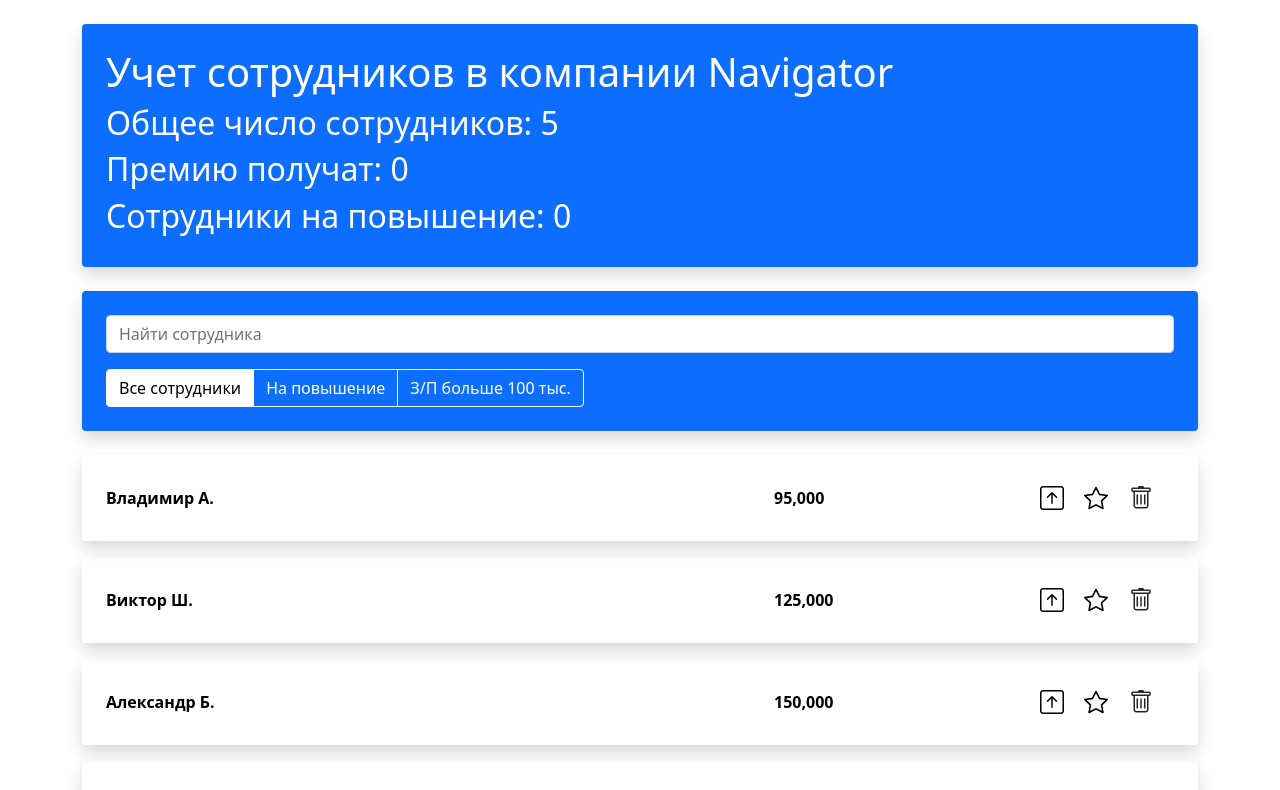
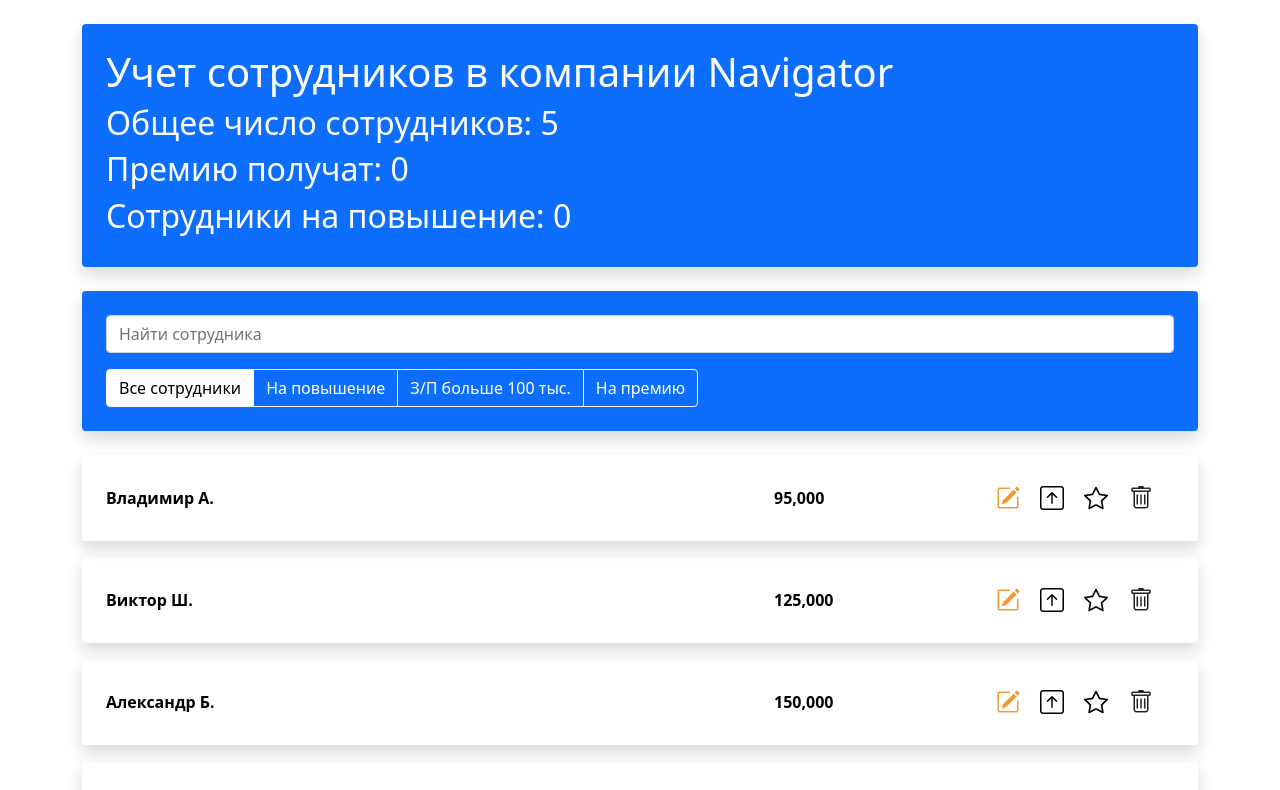
Before and after one commit to gedonik/employee-card, a Vue app: page / in a window 1280 px wide. Shown: the top 790 px of the page. Built offline with nearby package versions, Linux system fonts and the light colour scheme.

Commit message:
добавил фильтры, счетчик бонусов, редактирование зарплат

```diff
--- a/src/App.vue
+++ b/src/App.vue
@@ -1,19 +1,29 @@
 <template>
   <div class="app container-xl">
-    <AppHeader :employees="employees" :bonus="bonus" :promo="promo"/>
+    <AppHeader
+        :employees="employees"
+        :bonus="bonus"
+        :promo="promo"
+    />
 
-    <AppFilters v-model="searchText"/>
+    <AppFilters
+        v-model="searchText"
+        :activeBtn="activeBtn"
+        @changeActiveBtn="changeActiveBtn"
+    />
 
     <AppListEmployees
-        :employees="filteredEmployees"
+        :filteredEmployees="filteredEmployees"
         @delEmployee="delEmployee"
-        :bonus="bonus"
-        :promo="promo"
         @promoCheck="promoCheck"
         @bonusCheck="bonusCheck"
+        @changeSalary="changeSalary"
     />
 
-    <AppFormAdd :employees="employees" @addEmployee="addEmployee"/>
+    <AppFormAdd
+        :employees="employees"
+        @addEmployee="addEmployee"
+    />
   </div>
 </template>
 
@@ -30,48 +40,75 @@
   data() {
     return {
       employees: [
-        {id: 0, name: 'Владимир А.', salary: 95000, isCheckedBonus: false, isCheckedPromo: true, },
-        {id: 1, name: 'Виктор Ш.', salary: 125000, isCheckedBonus: false, isCheckedPromo: true,},
-        {id: 2, name: 'Александр Б.', salary: 150000, isCheckedBonus: false, isCheckedPromo: true,},
-        {id: 3, name: 'Олег В.', salary: 85000, isCheckedBonus: false, isCheckedPromo: true,},
-        {id: 4, name: 'Андрей П.', salary: 100000, isCheckedBonus: false, isCheckedPromo: true,},
+        {id: 0, name: 'Владимир А.', salary: 95000, isCheckedPromo: false, isCheckedBonus: false},
+        {id: 1, name: 'Виктор Ш.', salary: 125000, isCheckedPromo: false, isCheckedBonus: false},
+        {id: 2, name: 'Александр Б.', salary: 150000, isCheckedPromo: false, isCheckedBonus: false},
+        {id: 3, name: 'Олег В.', salary: 85000, isCheckedPromo: false, isCheckedBonus: false},
+        {id: 4, name: 'Андрей П.', salary: 100000, isCheckedPromo: false, isCheckedBonus: false},
       ],
       bonus: 0,
       promo: 0,
       searchText: '',
+      activeBtn: 'all',
+      employeesNewArr: [],
     }
   },
   computed: {
     filteredEmployees() {
-      return this.employees.filter(em => em.name.toLowerCase().includes(this.searchText.toLowerCase()));
-    }
+      this.changeActiveBtn(this.activeBtn);
+      return this.employeesNewArr.filter(em => em.name.toLowerCase().includes(this.searchText.toLowerCase()));
+    },
   },
   methods: {
+    changeActiveBtn(name) {
+      this.activeBtn = name;
+
+      switch (name) {
+        case 'all' :
+          this.employeesNewArr = this.employees.map(employee => employee);
+          break;
+        case 'raise' :
+          this.employeesNewArr = this.employees.filter(employee => employee.isCheckedPromo === true);
+          break;
+        case 'salaryMore' :
+          this.employeesNewArr = this.employees.filter(employee => employee.salary > 100000);
+          break;
+        case 'bonus' :
+          this.employeesNewArr = this.employees.filter(employee => employee.isCheckedBonus === true);
+          break;
+      }
+    },
+    changeSalary(id, salary) {
+      this.employees = this.employees.map(employee => employee.id === id ? {...employee, salary: salary} : employee);
+      console.log(this.employees);
+    },
     addEmployee(employee) {
       if (employee.name !== '' && employee.salary !== '') {
         this.employees.push(employee);
-        console.log(employee)
       }
     },
     delEmployee(person) {
-      this.employees = this.employees.filter(em => em.id !== person.id);
+      person.isCheckedPromo ? this.promo-- : '';
+      person.isCheckedBonus ? this.bonus-- : '';
+      this.employees = this.employees.filter(employee => employee.id !== person.id);
     },
-    promoCheck(isCheckedPromo) {
-      if (isCheckedPromo === true) {
-        this.promo++;
-      } else {
-        this.promo--;
-      }
+    promoCheck(id, isCheckedPromo) {
+      isCheckedPromo ? this.promo-- : this.promo++;
+
+      this.employees = this.employees.map(employee => employee.id === id ? {
+        ...employee,
+        isCheckedPromo: !employee.isCheckedPromo
+      } : employee)
     },
-    bonusCheck(isCheckedBonus) {
-      if (isCheckedBonus === true) {
-        this.bonus++;
-      } else {
-        this.bonus--;
-      }
+    bonusCheck(id, isCheckedBonus) {
+      isCheckedBonus ? this.bonus-- : this.bonus++;
+
+      this.employees = this.employees.map(employee => employee.id === id ? {
+        ...employee,
+        isCheckedBonus: !employee.isCheckedBonus
+      } : employee);
     },
   },
-
 }
 </script>
 
--- a/src/components/AppEmployeeItem.vue
+++ b/src/components/AppEmployeeItem.vue
@@ -1,10 +1,19 @@
 <template>
-  <li class="text-black p-4 rounded d-flex justify-content-between mb-3 shadow align-items-center">
+  <li class="text-black p-4 rounded d-flex justify-content-between flex-wrap mb-3 shadow align-items-center">
     <strong>{{ person.name }}</strong>
     <div class="item-wrapper d-flex justify-content-between align-items-center">
-      <strong>{{ person.salary.toLocaleString() }}</strong>
+      <input class="align-items-center w-25 border-2"
+             v-if="isEdit"
+             type="text"
+             v-model="salaryVal">
+      <strong v-else>{{ person.salary.toLocaleString() }}</strong>
+
 
       <div class="item-widgets">
+        <i v-if="!isEdit" class="bi bi-pencil-square" @click="editSalary"></i>
+
+        <i v-else class="bi bi-save" @click="editSalary"></i>
+
         <i class="bi bi-arrow-up-square" :style="iconStylePromo" @click="iconStyleChangePromo"></i>
 
         <i class="bi bi-star" :style="iconStyleBonus" @click="iconStyleChangeBonus"></i>
@@ -26,37 +35,31 @@
       type: Object,
       required: true,
     },
-    bonus: {
-      type: Number,
-      required: true,
-    },
-    promo: {
-      type: Number,
-      required: true,
-    }
   },
   data() {
     return {
-      isCheckedPromo: false,
-      isCheckedBonus: false,
+      isEdit: false,
+      salaryVal: this.person.salary,
     }
   },
   computed: {
     iconStylePromo() {
-      return this.isCheckedPromo ? 'color: #3bce36' : '';
+      return this.person.isCheckedPromo ? 'color: #3bce36' : '';
     },
     iconStyleBonus() {
-      return this.isCheckedBonus ? 'color: #f39732' : '';
+      return this.person.isCheckedBonus ? 'color: #fccf38' : '';
     }
   },
   methods: {
+    editSalary() {
+      this.isEdit = !this.isEdit;
+      this.$emit('changeSalary', this.person.id, parseInt(this.salaryVal));
+    },
     iconStyleChangePromo() {
-      this.isCheckedPromo = !this.isCheckedPromo;
-      this.$emit('promoCheck', this.isCheckedPromo);
+      this.$emit('promoCheck', this.person.id, this.person.isCheckedPromo);
     },
     iconStyleChangeBonus() {
-      this.isCheckedBonus = !this.isCheckedBonus;
-      this.$emit('bonusCheck', this.isCheckedBonus);
+      this.$emit('bonusCheck', this.person.id, this.person.isCheckedBonus);
     },
     delEmployee() {
       this.$emit('delEmployee');
@@ -87,15 +90,24 @@
   transition: color 0.3s ease-in-out;
 }
 
+.bi-pencil-square {
+  color: #f39732;
+}
+
+.bi-save {
+  margin-right: 40px;
+  color: #3bce36;
+}
+
 .bi-arrow-up-square {
   &:hover {
-    color: #3bce36;
+    color: #3881e5;
   }
 }
 
 .bi-star {
   &:hover {
-    color: #f39732;
+    color: #fccf38;
   }
 }
 
--- a/src/components/AppFilters.vue
+++ b/src/components/AppFilters.vue
@@ -9,9 +9,33 @@
         placeholder="Найти сотрудника"
     >
     <div class="btn-group">
-      <ui-button class="button-active">Все сотрудники</ui-button>
-      <ui-button>На повышение</ui-button>
-      <ui-button>З/П больше 100 тыс.</ui-button>
+      <ui-button
+          :class="activeBtn === 'all' ? 'button-active' : ''"
+          @click="activeAll"
+      >
+        Все сотрудники
+      </ui-button>
+
+      <ui-button
+          :class="activeBtn === 'raise' ? 'button-active' : ''"
+          @click="activeRaise"
+      >
+        На повышение
+      </ui-button>
+
+      <ui-button
+          :class="activeBtn === 'salaryMore' ? 'button-active' : ''"
+          @click="activeSalaryMore"
+      >
+        З/П больше 100 тыс.
+      </ui-button>
+
+      <ui-button
+          :class="activeBtn === 'bonus' ? 'button-active' : ''"
+          @click="activeBonus"
+      >
+        На премию
+      </ui-button>
     </div>
 
   </div>
@@ -24,6 +48,24 @@
     modelValue: {
       type: String,
       required: true,
+    },
+    activeBtn: {
+      type: String,
+      required: true,
+    }
+  },
+  methods: {
+    activeAll() {
+    this.$emit('changeActiveBtn', 'all')
+    },
+    activeRaise() {
+      this.$emit('changeActiveBtn', 'raise')
+    },
+    activeSalaryMore() {
+      this.$emit('changeActiveBtn', 'salaryMore')
+    },
+    activeBonus() {
+      this.$emit('changeActiveBtn', 'bonus')
     }
   }
 }
--- a/src/components/AppFormAdd.vue
+++ b/src/components/AppFormAdd.vue
@@ -15,14 +15,12 @@
     employees: {
       type: Array,
       required: true,
-    }
+    },
   },
   data() {
     return {
       name: '',
       salary: '',
-      isCheckedBonus: true,
-      isCheckedPromo: false,
       id: 5,
     }
   },
@@ -37,8 +35,8 @@
         name: this.name,
         salary: this.salary,
         id: this.id++,
-        isCheckedBonus: this.isCheckedBonus,
-        isCheckedPromo: this.isCheckedPromo,
+        isCheckedBonus: false,
+        isCheckedPromo: false
       }
 
       this.$emit('addEmployee', newEmployee);
--- a/src/components/AppListEmployees.vue
+++ b/src/components/AppListEmployees.vue
@@ -1,19 +1,18 @@
 <template>
 
-  <div v-if="employees.length === 0" class="mb-4 text-center">
+  <div v-if="filteredEmployees.length === 0" class="mb-4 text-center">
     <strong>Сотрудники не обнаружены</strong>
   </div>
 
-  <ul v-else class="d-flex flex-md-column mb-4">
+  <ul v-else class="d-flex flex-md-column mb-4 flex-column">
     <AppEmployeeItem
-        v-for="person in employees"
+        v-for="person in filteredEmployees"
         :key="person.id"
         :person="person"
         @delEmployee="delEmployee(person)"
-        :bonus="bonus"
-        :promo="promo"
         @promoCheck="promoCheck"
         @bonusCheck="bonusCheck"
+        @changeSalary="changeSalary"
     />
 
   </ul>
@@ -26,28 +25,23 @@
   name: "AppListEmployees",
   components: {AppEmployeeItem},
   props: {
-    employees: {
+    filteredEmployees: {
       type: Array,
       required: true,
     },
-    bonus: {
-      type: Number,
-      required: true,
-    },
-    promo: {
-      type: Number,
-      required: true,
-    }
   },
   methods: {
+    changeSalary(id, salary) {
+      this.$emit('changeSalary', id, salary);
+    },
     delEmployee(person) {
       this.$emit('delEmployee', person);
     },
-    promoCheck(isCheckedPromo) {
-      this.$emit('promoCheck', isCheckedPromo);
+    promoCheck(id, isCheckedPromo) {
+      this.$emit('promoCheck', id, isCheckedPromo);
     },
-    bonusCheck(isCheckedBonus) {
-      this.$emit('bonusCheck', isCheckedBonus);
+    bonusCheck(id, isCheckedBonus) {
+      this.$emit('bonusCheck', id, isCheckedBonus);
     }
   }
 }
--- a/src/components/ui/ui-button.vue
+++ b/src/components/ui/ui-button.vue
@@ -22,4 +22,10 @@
   color: #000 !important;
   background-color: #fff;
 }
+
+@media (max-width: 650px) {
+  .button {
+    font-size: 12px;
+  }
+}
 </style>
```
